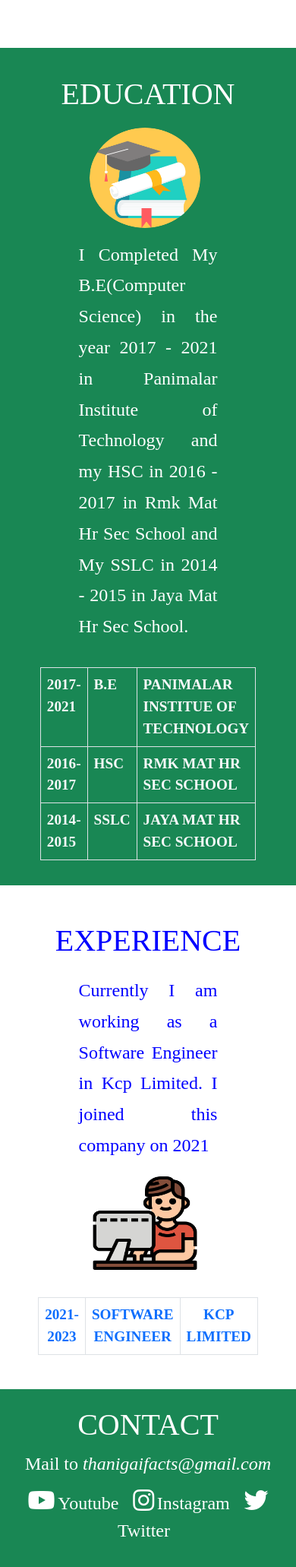
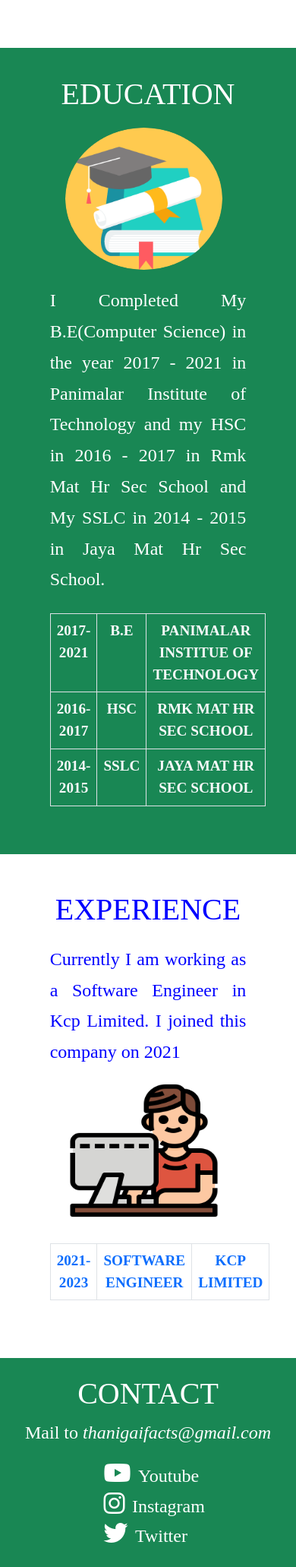
Before and after one commit to ThanigaiFacts/ThanigaiFacts, a Flask app: page /home in a window 390 px wide. Shown: the part 464-2526 px from the top of the page at 76% size. Before the commit the page ends 2486 px from the top, so only its background shows below. Run offline with Flask 2, Linux system fonts and the light colour scheme.

Commit message:
corrected some design for mobile responsive

```diff
--- a/static/Css/styles.css
+++ b/static/Css/styles.css
@@ -58,15 +58,19 @@
 }
 .table-style{
   width:50%;
-  margin: auto;
+  margin: 5% auto;
   font-weight: bold;
   font-size:1.2rem;
 }
-
+footer{
+  text-align:center;
+  margin:3% auto 0 auto;
+}
 .footer-icons{
   padding:1%;
   color:#fff;
   font-size: 2rem;
+  margin-right:5%;
 }
 .footer-text{
   font-size: 1.5rem;
@@ -185,3 +189,38 @@
 }
 
 /* contact form */
+
+
+
+/* Media Query */
+
+@media only screen and (max-width:700px){
+ footer{
+   padding:1%;
+   text-align:left;
+
+ }
+ .footer-container{
+    position:relative;
+    left:5%;
+    width:50%;
+    margin:auto;
+ }
+
+ footer .footer-link{
+     margin:3 auto;
+
+ }
+
+.div-float-section{
+  margin: 0 4%;
+}
+
+.table-style{
+  margin-top:3%;
+  width:100%;
+}
+
+
+
+}
--- a/templates/User/index.html
+++ b/templates/User/index.html
@@ -41,8 +41,8 @@
                <div class="col-md-8">
                   <p class = "sectionText">I Completed My B.E(Computer Science) in the year 2017 - 2021  in Panimalar Institute of Technology and my HSC in 2016 - 2017 in Rmk Mat Hr Sec School and My SSLC in 2014 - 2015 in Jaya Mat Hr Sec School.</p>
                </div>
-            </div>
-          <table ID="EduTable" class="table table-bordered text-light table-style">
+               <div class="col-sm-12">
+                   <table ID="EduTable" class="table table-bordered text-light table-style" style="text-align:center;">
             <tr class="tableRow">
               <td>2017-2021</td>
               <td>B.E</td>
@@ -62,6 +62,9 @@
             </tr>
           </table>
                 </div>
+            </div>
+
+        </div>
    </section>
 
   <!-- Experience -->
@@ -77,7 +80,7 @@
           <div class="col-md-4">
               <img class = "img-fluid rounded-corner float-start d-block section-img" src="{{ url_for('static',filename = 'images/workImg.png') }}" alt="studies">
           </div>
-       </div>
+           <div class="col-sm-12">
                 <table ID="ExperienceTable"  class="table table-bordered text-primary table-style" style="text-align:center">
                   <tr class="tableRow">
                       <td>2021-2023</td>
@@ -85,6 +88,8 @@
                       <td>KCP LIMITED</td>
                   </tr>
                 </table>
+           </div>
+       </div>
      </div>
    </section>
 
@@ -95,10 +100,18 @@
        <!-- <div id="EducationDiv" class="divSectionStyle" style = 'background-color:#FDEEDC'> -->
      <h3 class="SubHeading">CONTACT</h3>
          <p class="sectionText" style="text-align:center;margin:2% auto;">Mail to <a href = "{{ url_for('contact') }}" class="contact-link"><em>thanigaifacts@gmail.com</em></a></p>
-    <footer style="text-align:center">
+    <footer>
+        <div class="row footer-container">
+            <div class="col-md-4">
                 <a href ="#" class="footer-link"><span class="fa-brands fa-youtube footer-icons"></span><span class="footer-text">Youtube</span></a>
+            </div>
+            <div class="col-md-4">
                 <a href ="#" class="footer-link"><span class="fa-brands fa-instagram footer-icons"></span><span class="footer-text">Instagram</span></a>
+            </div>
+            <div class="col-md-4">
                  <a href ="#" class="footer-link"><span class="fa-brands fa-twitter footer-icons" ></span><span class="footer-text">Twitter</span></a>
+            </div>
+        </div>
     </footer>
     </div>
    </section>
```
Lines whose indentation alone changed are shown as unchanged.
